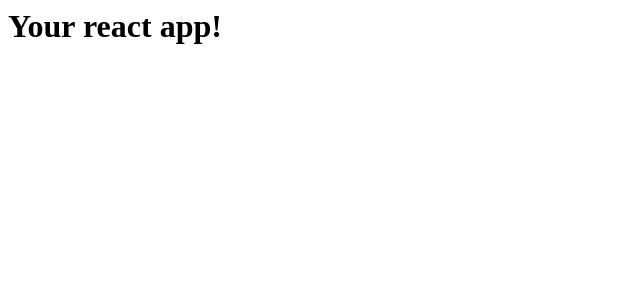
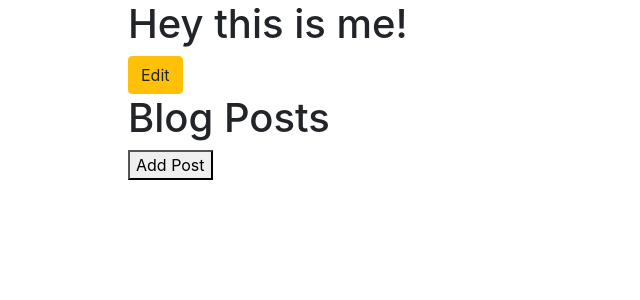
Before and after one commit to jasont2022/dynamic-website, a React (Vite) app: page / in a window 1280 px wide. Shown: the top 300 px of the page, without its empty margins (0-640 px from the left). Built offline with nearby package versions, Linux system fonts and the light colour scheme.

Commit message:
added dep and correctly added bootstrap into react

```diff
--- a/index.html
+++ b/index.html
@@ -1,4 +1,13 @@
 <html>
+  <head>
+    <title>Dynamic Website</title>
+    <link
+      rel="stylesheet"
+      href="https://maxcdn.bootstrapcdn.com/bootstrap/4.5.0/css/bootstrap.min.css"
+      integrity="sha384-9aIt2nRpC12Uk9gS9baDl411NQApFmC26EwAOH8WgZl5MYYxFfc+NcPb1dKGj7Sk"
+      crossorigin="anonymous"
+    />
+  </head>
   <body>
     <div id="react-root"></div>
     <script src="./index.js"></script>
--- /dev/null
+++ b/src/components/AddBlogPost.js
@@ -0,0 +1,15 @@
+/* eslint-disable react/jsx-filename-extension */
+import React from 'react'
+import s from 'styled-components'
+
+const AddBlogPost = () => (
+  <div>
+    <input type="text" placeholder="enter title" />
+    <input type="text" placeholder="enter image url" />
+    <input type="text" placeholder="enter description" />
+    <button type="button">Save</button>
+    <button type="button">Cancel</button>
+  </div>
+)
+
+export default AddBlogPost
--- /dev/null
+++ b/src/components/AddIntro.js
@@ -0,0 +1,15 @@
+/* eslint-disable react/jsx-filename-extension */
+import React from 'react'
+import s from 'styled-components'
+import { Button } from 'react-bootstrap'
+
+const AddIntro = () => (
+  <div>
+    <input type="text" placeholder="enter image url" />
+    <input type="text" placeholder="enter description" />
+    <Button type="button">Save</Button>
+    <Button type="button">Cancel</Button>
+  </div>
+)
+
+export default AddIntro
--- a/src/components/App.js
+++ b/src/components/App.js
@@ -1,7 +1,19 @@
 /* eslint-disable react/jsx-filename-extension */
 import React from 'react'
+import s from 'styled-components'
+import Intro from './Intro'
+import BlogPosts from './BlogPosts'
+
+const Container = s.div`
+  width: 80%;
+  margin: auto;
+`
 
 const App = () => (
-  <h1>Your react app!</h1>
+  <Container>
+    <Intro />
+    <BlogPosts />
+  </Container>
 )
+
 export default App
--- /dev/null
+++ b/src/components/BlogPost.js
@@ -0,0 +1,22 @@
+/* eslint-disable react/jsx-filename-extension */
+import React from 'react'
+import s from 'styled-components'
+
+/*
+const BlogPost = ({ title, imgURL, description }) => (
+  <div>
+    <h2>{title}</h2>
+    <img src={imgURL} alt=" " />
+    <p>{description}</p>
+    <button type="button">Edit</button>
+  </div>
+)
+*/
+
+const BlogPost = () => (
+  <div>
+    <h2>Hello</h2>
+  </div>
+)
+
+export default BlogPost
--- /dev/null
+++ b/src/components/BlogPosts.js
@@ -0,0 +1,26 @@
+/* eslint-disable react/prop-types */
+/* eslint-disable react/jsx-props-no-spreading */
+/* eslint-disable react/jsx-filename-extension */
+import React from 'react'
+import s from 'styled-components'
+import BlogPost from './BlogPost'
+import AddBlogPost from './AddBlogPost'
+
+/*
+const BlogPosts = ({ posts }) => (
+  <div>
+    <h1>Blog Posts</h1>
+    {posts.map(post => <BlogPost {...post} />)}
+    <button type="button">Add Post</button>
+  </div>
+)
+*/
+
+const BlogPosts = () => (
+  <div>
+    <h1>Blog Posts</h1>
+    <button type="button">Add Post</button>
+  </div>
+)
+
+export default BlogPosts
--- /dev/null
+++ b/src/components/Intro.js
@@ -0,0 +1,29 @@
+/* eslint-disable react/jsx-filename-extension */
+import React from 'react'
+import s from 'styled-components'
+import { Button } from 'react-bootstrap'
+import AddIntro from './AddIntro'
+
+/*
+const Intro = ({ imgUrl, description }) => (
+  <div>
+    <h1>Hey this is me!</h1>
+    <img src={imgUrl} alt=" " />
+    <p>{description}</p>
+    <Button variant="warning">Edit</Button>
+  </div>
+)
+*/
+
+const Wrapper = s.div`
+
+`
+
+const Intro = () => (
+  <Wrapper>
+    <h1>Hey this is me!</h1>
+    <Button variant="warning">Edit</Button>
+  </Wrapper>
+)
+
+export default Intro
```
Also changed, not shown: index.js (+11 -1 lines), package.json (+8 -4 lines), src/actions/index.js (added), src/reducers/index.js (added), 1 other file (tests, documents, lock files or other folders).
